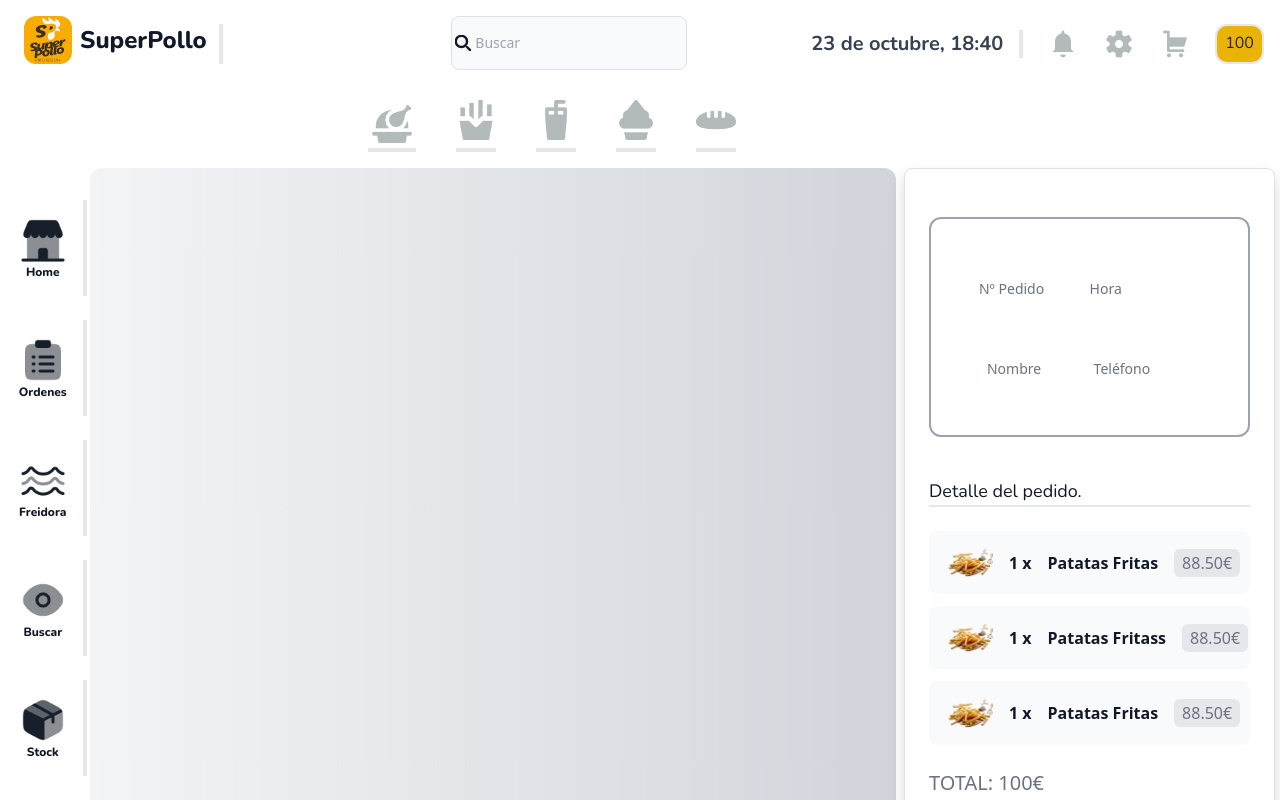
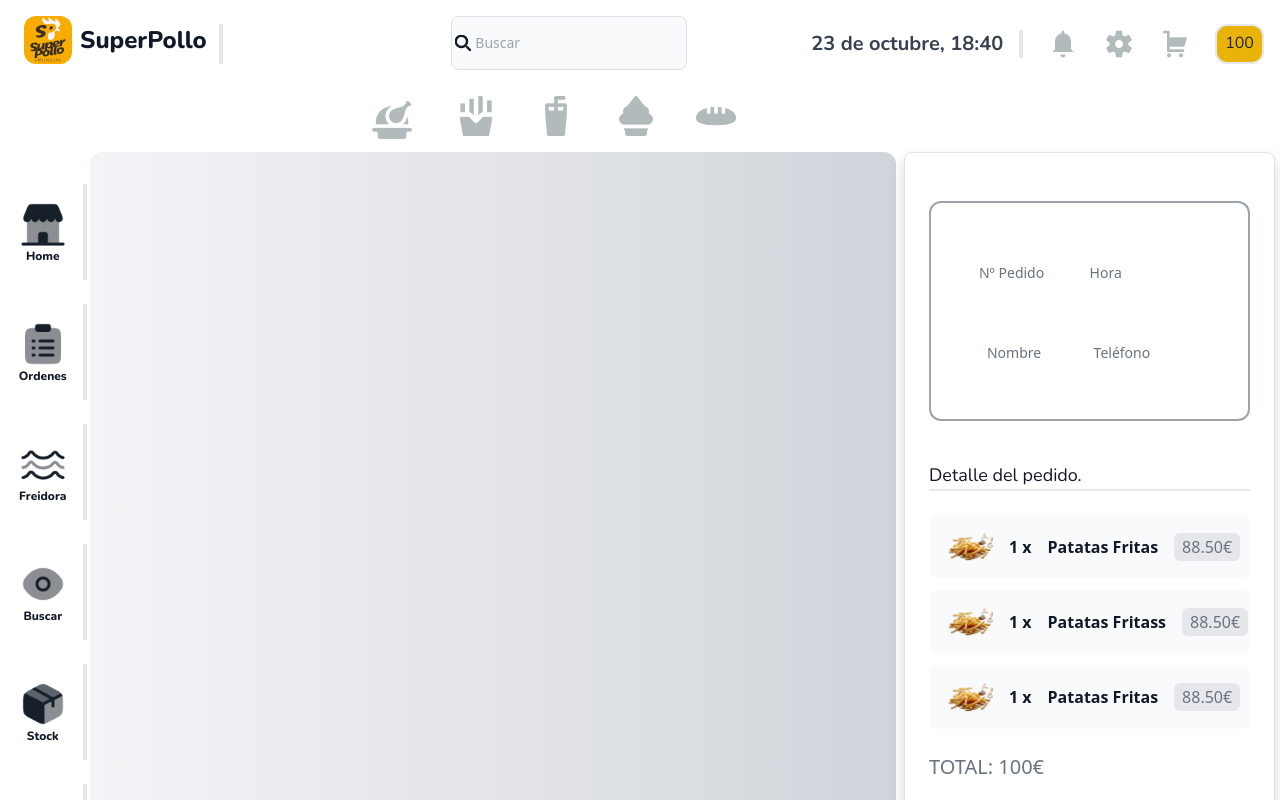
Before and after one commit to karlosJusto/Rpos, a React (Vite) app: page /layout in a window 1280 px wide. Shown: the top 800 px of the page. Built offline with nearby package versions, Linux system fonts and the light colour scheme.

Commit message:
cambio tres

```diff
--- a/src/components/pedidos/Tabs.jsx
+++ b/src/components/pedidos/Tabs.jsx
@@ -8,26 +8,26 @@ import { Link } from 'react-router-dom'
 const Tabs = () => {
   return (
 
-    <div className="text-sm font-medium text-center text-gray-500  border-gray-200 dark:text-gray-400 dark:border-gray-700">
-    <ul className="flex  justify-center -ms-44 gap-10 pb-2">
+    <div className="text-sm font-medium text-center  ">
+    <ul className="flex  justify-center -ms-44 gap-10 ">
 
-        <Link className="border-b-4 mt-1 p-1 hover:border-b-yellow-500 active:border-b-yellow-500">
-        <img src={pollo} alt="pollo" className='h-[40px] w-40px]' />
+        <Link className='hover:bg-yellow-500 p-1 rounded-md active:bg-yellow-600'  >
+        <img src={pollo} alt="pollo" className='h-[40px] w-40px] ' />
         </Link>
 
-        <Link className="border-b-4 mt-1 hover:border-b-yellow-500 ">
+        <Link className=' hover:text-gray-900'>
         <img src={complementos} alt="complementos" className='h-[40px] w-40px]' />
         </Link>
 
-        <Link className=" border-b-4 mt-1 hover:border-b-yellow-500 ">
+        <Link >
         <img src={bebidas} alt="bebidas" className='h-[40px] w-40px]' />
         </Link>
 
-        <Link className="border-b-4 mt-1 hover:border-b-yellow-500 ">
+        <Link >
         <img src={postre} alt="postres" className='h-[40px] w-40px]  ' />
         </Link>
 
-        <Link className="border-b-4 mt-1 hover:border-b-yellow-500 ">
+        <Link >
         <img src={bread2} alt="extras"  className='h-[40px] w-40px]' />
         </Link>
 
```
